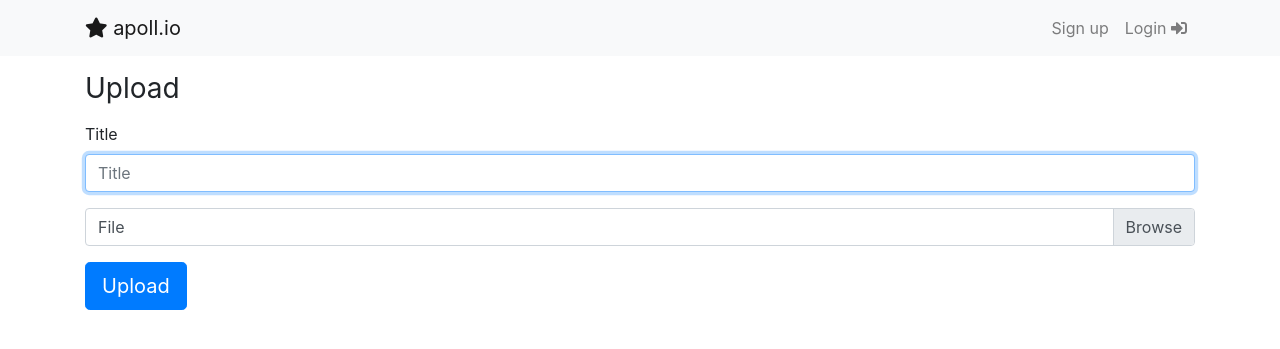
After one commit to besasam/apollio, a Symfony app: template templates/upload.html.twig in a window 1280 px wide. The commit adds this page. Shown: the top 349 px of the page. Run offline with Twig, Linux system fonts and the light colour scheme; the template is opened without the code that fills it, so the values that code supplies are empty; some libraries are stand-ins or nearby versions.

Commit message:
upload form

```diff
--- a/templates/base.html.twig
+++ b/templates/base.html.twig
@@ -22,7 +22,7 @@
                         <a class="nav-link" href="#">Subscriptions</a>
                     </li>
                     <li class="nav-item">
-                        <a class="nav-link" href="#">Upload <i class="fas fa-upload"></i></a>
+                        <a class="nav-link" href="/upload">Upload <i class="fas fa-upload"></i></a>
                     </li>
                     {% endif %}
                 </ul>
--- /dev/null
+++ b/templates/upload.html.twig
@@ -0,0 +1,34 @@
+{% extends 'base.html.twig' %}
+
+{% block title %} | Upload{% endblock %}
+
+{% block body %}
+    <form method="post" action={{ action }}>
+        <h1 class="h3 mb-3 font-weight-normal">Upload</h1>
+        <div class="form-group">
+            <label for="inputTitle">Title</label>
+            <input type="text" name="title" id="inputTitle" class="form-control" placeholder="Title" required autofocus>
+        </div>
+        <div class="form-group">
+        <div class="custom-file">
+            <label for="inputFile" class="custom-file-label">File</label>
+            <input type="file" name="file" id="inputFile" class="custom-file-input" required>
+        </div>
+        </div>
+
+        {#
+            Uncomment this section and add a remember_me option below your firewall to activate remember me functionality.
+            See https://symfony.com/doc/current/security/remember_me.html
+
+            <div class="checkbox mb-3">
+                <label>
+                    <input type="checkbox" name="_remember_me"> Remember me
+                </label>
+            </div>
+        #}
+
+        <button class="btn btn-lg btn-primary" type="submit">
+            Upload
+        </button>
+    </form>
+{% endblock %}
```
Also changed, not shown: src/Controller/PageController.php (+7 -0 lines), templates/home.html.twig (+7 -3 lines).
